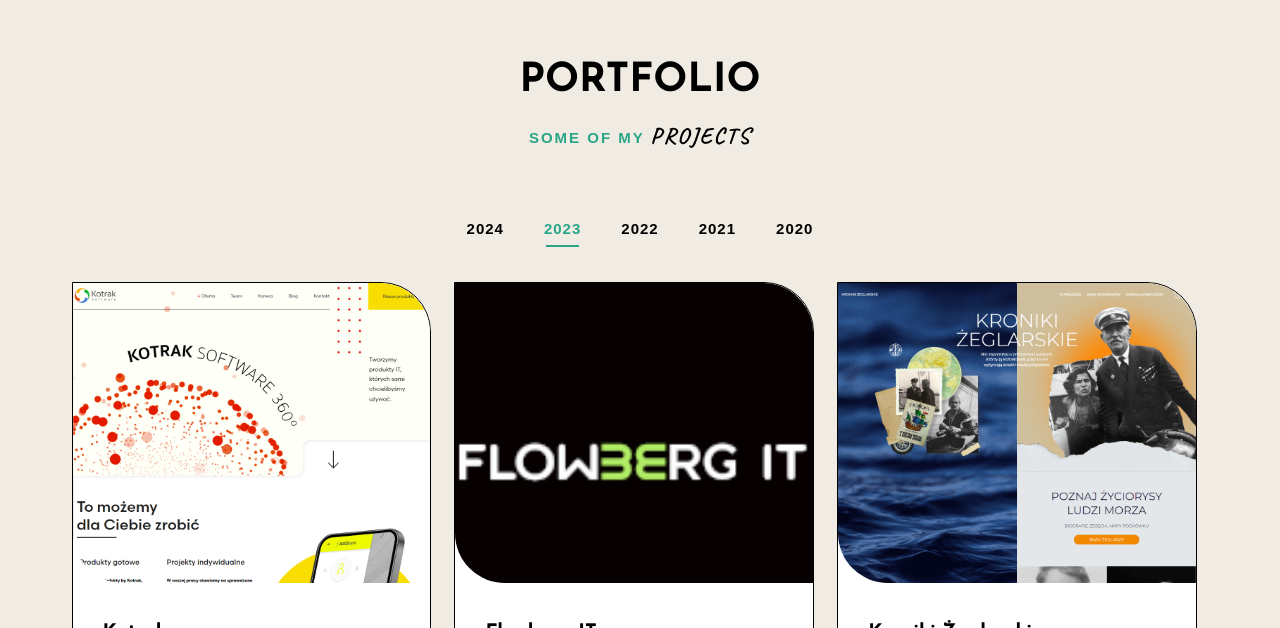
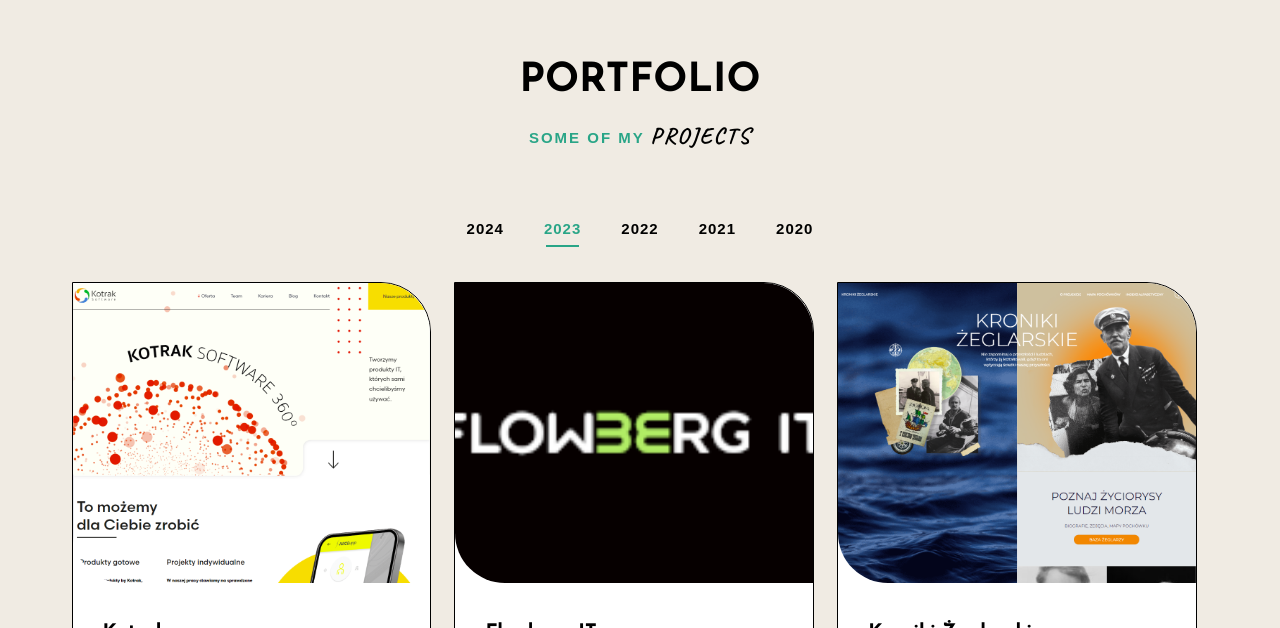
Before and after one commit to Sylwik/Sylwik.github.io, a plain HTML site: page index.html in a window 1280 px wide. Both pictures are taken after a click on the element "2023". Shown: the part 788-1416 px from the top of the page. Drawn offline with nearby package versions, Linux system fonts and the light colour scheme; files that its build step writes are made by us from their sources; files whose address does not match are found by name; a web font is replaced by a local one.

Commit message:
Update index.html

```diff
--- a/index.html
+++ b/index.html
@@ -116,7 +116,7 @@
                     </div>
                 </a>
                 <a class="project-box">
-                    <div class="img-frame" style="background-image:url(imgs/flowbergit.webp)"></div>
+                    <div class="img-frame" style="background-image:url(imgs/flowbergit1.webp)"></div>
                     <div class="project-text">
                         <h2>Flowberg IT</h2>
                         <div class="divider"></div>
```
